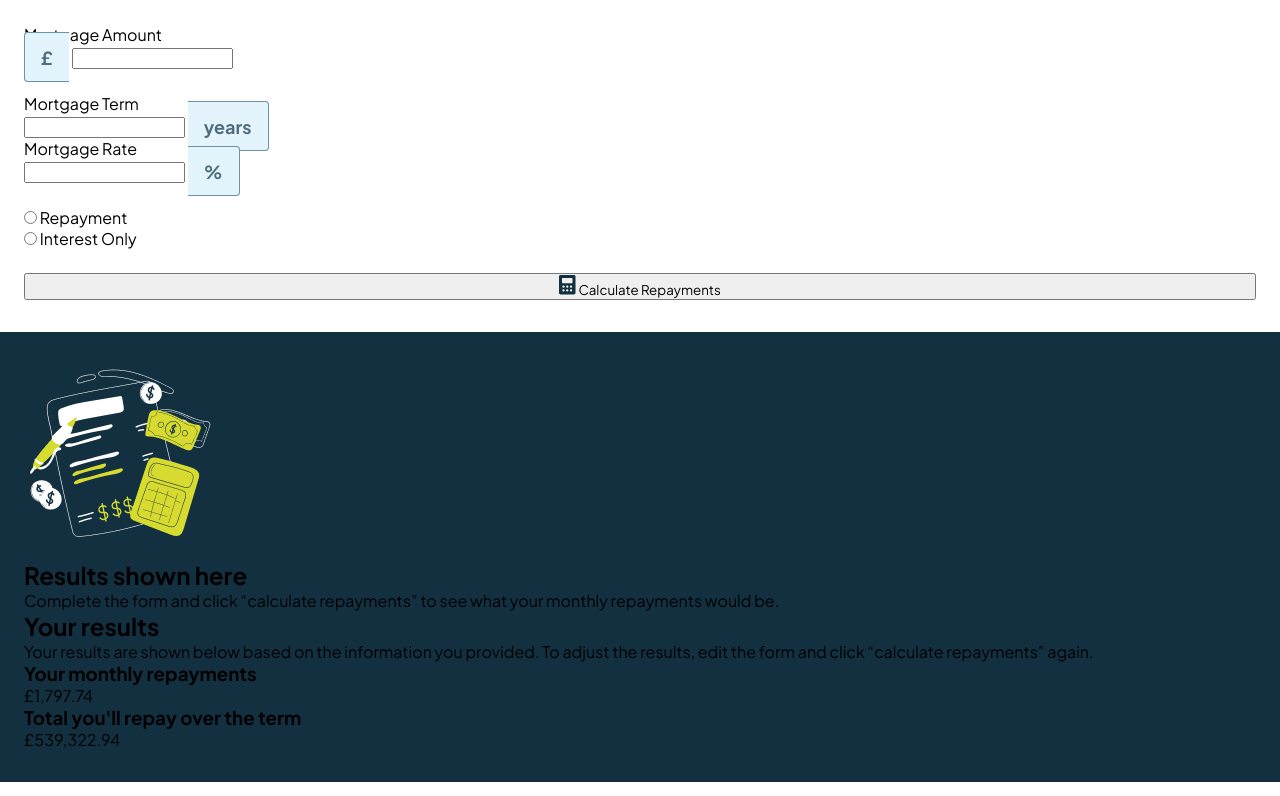
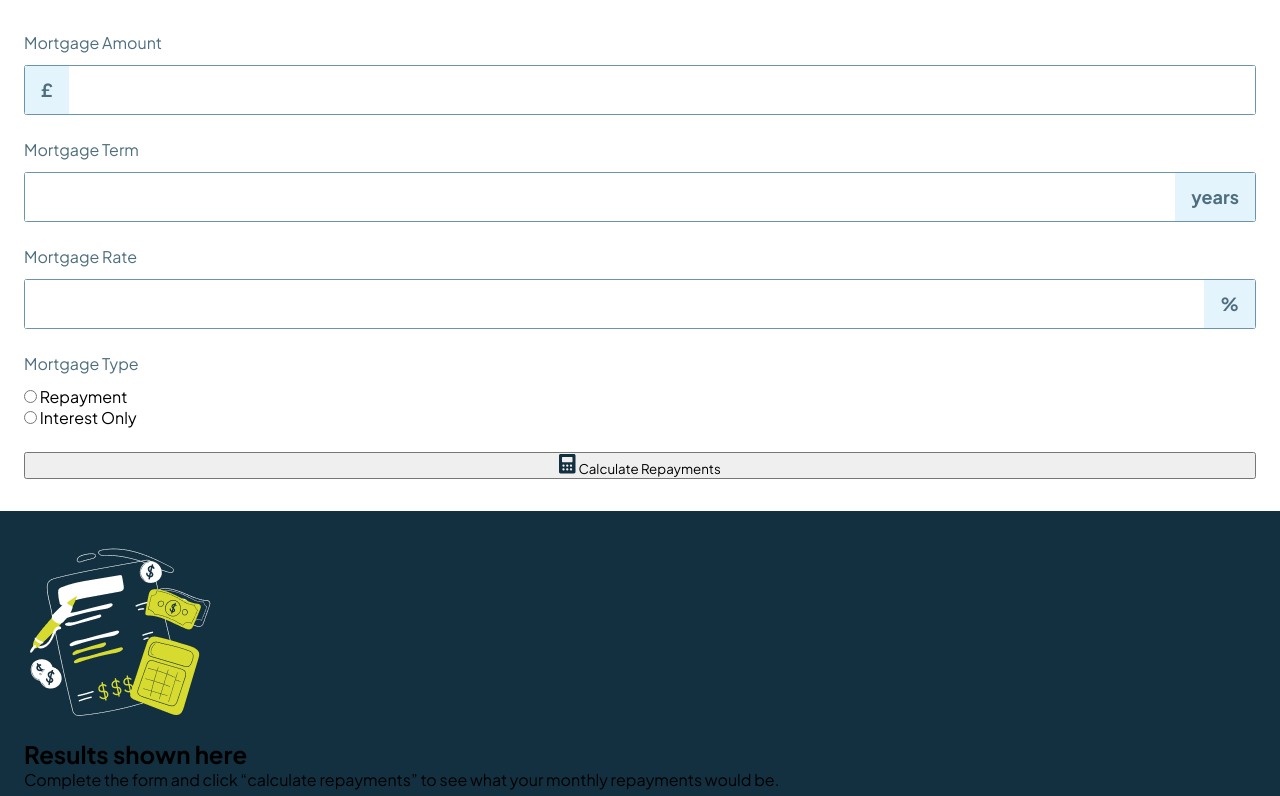
Before and after one commit to athenaa-02/mortgage-repayment-calculator, a website built with Vite: page index.html in a window 1280 px wide. Shown: the part 78-874 px from the top of the page. Built offline with nearby package versions, Linux system fonts and the light colour scheme.

Commit message:
style: do input styles  fix: input borders

```diff
--- a/index.html
+++ b/index.html
@@ -41,6 +41,7 @@
             </div>
 
             <div class="morgage_type">
+              <span id="morgage_type_text">Mortgage Type</span>
               <div class="first_type">
                 <input type="radio" id="repayment" name="type" />
                 <label for="repayment">Repayment</label>
--- a/src/input.scss
+++ b/src/input.scss
@@ -19,10 +19,7 @@ $font: "Plus Jakarta Sans", sans-serif;
 
 @mixin spanBox {
   background-color: $background;
-  padding: 12.5px 16px;
-  border-radius: 0 4px 4px 0;
-  border: 1px solid $spanBox;
-  border-left: none;
+  padding: 11.8px 16px;
   font-size: 18px;
   font-weight: bold;
   color: $thinTextColor;
@@ -50,12 +47,18 @@ main {
         h1 {
           font-size: 24px;
           color: $darkBlue;
+          margin-bottom: 8px;
         }
         button.clear {
           color: $thinTextColor;
           border: none;
           background-color: $white;
           text-decoration: underline;
+          cursor: pointer;
+
+          &:hover {
+            color: $darkBlue;
+          }
         }
       }
 
@@ -64,13 +67,49 @@ main {
         flex-direction: column;
         gap: 24px;
 
-        span{
-            @include spanBox
+        .wrapper span,
+        .currency {
+          @include spanBox;
         }
-        .currency{
-            border-radius: 4px 0 0 4px;
-            border-right: none;
-            border-left: 1px solid $spanBox;
+
+        .input_wrapper {
+          border: 1px solid $spanBox;
+          border-radius: 2.5px;
+
+          &:hover {
+            border: 1px solid $darkBlue;
+          }
+        }
+
+        .wrapper {
+          display: flex;
+          flex-direction: column;
+          gap: 24px;
+        }
+        .input_wrapper {
+          display: flex;
+
+          input {
+            height: 48px;
+            border: none;
+            width: 100%;
+            padding-left: 16px;
+            color: $darkBlue;
+            font-weight: bold;
+
+            &:focus {
+              border: 1px solid $green;
+              outline: none;
+            }
+          }
+        }
+
+        .mortgage_container label,
+        .wrapper label,
+        #morgage_type_text {
+          color: $thinTextColor;
+          margin-bottom: 12px;
+          display: inline-block;
         }
       }
     }
```
Also changed, not shown: src/input.css, 1 other file.
